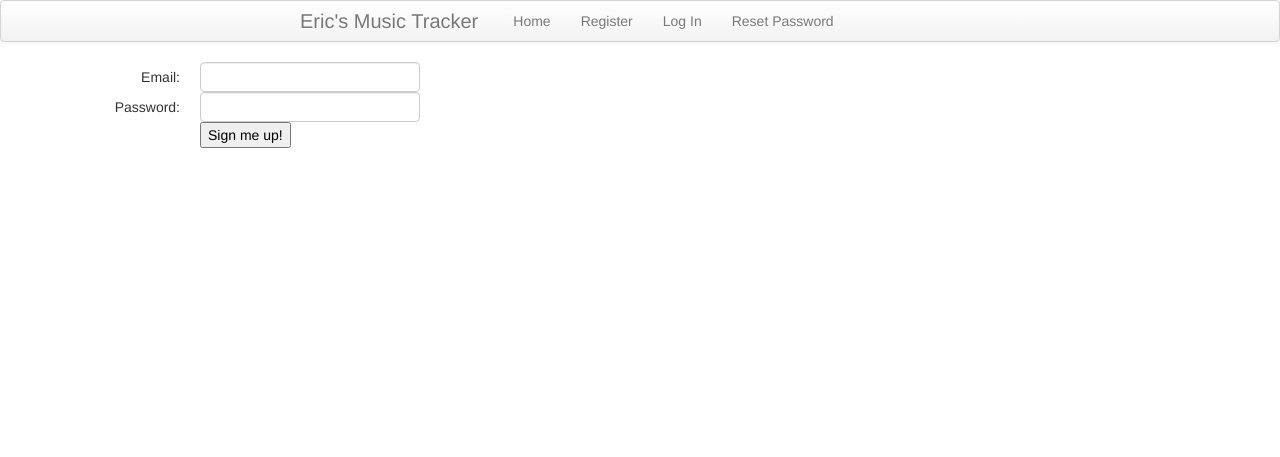
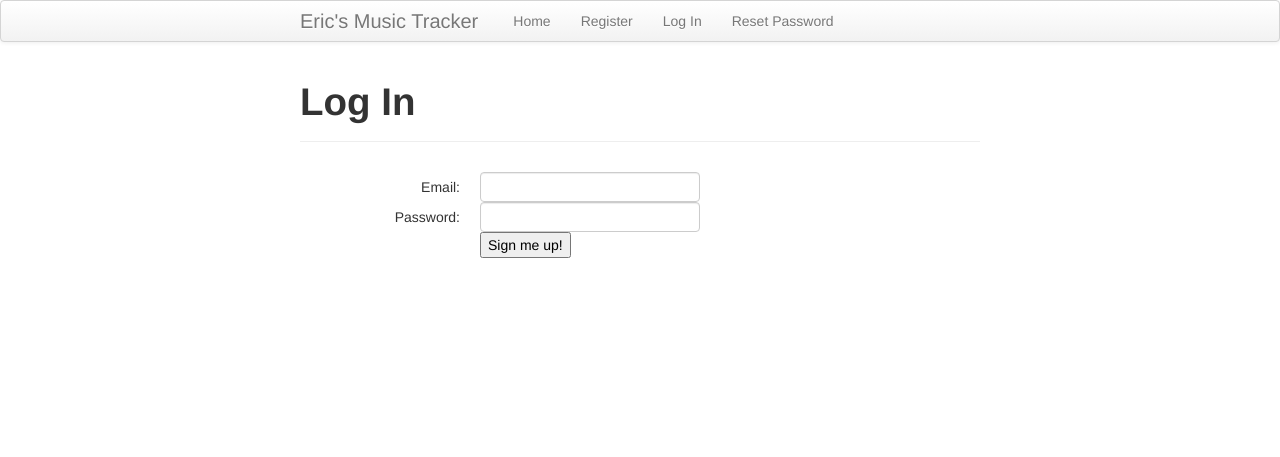
Before and after one commit to EFulmer/music_tracker, a Flask app: page /login/ in a window 1280 px wide. Shown: the top 457 px of the page. Run offline with Flask 2, Linux system fonts and the light colour scheme; parts of the project's set-up code (start-up, migrations or seed data) failed here and were passed over.

Commit message:
fixed a bug in the login template

```diff
--- a/music_tracker/templates/login.html
+++ b/music_tracker/templates/login.html
@@ -1,8 +1,13 @@
 {% extends "layout.html" %}
 {% block body %}
 
-<div class="container-fluid">
-	<form class="form-horizontal" action="{{ url_for('register') }}" method=post name="">
+<div class="container">
+	<div class="page-header">
+		<h1>
+			Log In
+		</h1>
+	</div>
+	<form class="form-horizontal" action="{{ url_for('login') }}" method=post name="">
 		{{ form.csrf_token }}
         	<div class="control-group">
             		<label class="control-label" for="/add/">Email:</label>
--- a/music_tracker/views.py
+++ b/music_tracker/views.py
@@ -16,7 +16,6 @@ from .models import ArtistInfo, User, UsersArtist
 from .util import ts
 
 
-# TODO literally everything
 @app.route('/')
 def index():
     return render_template('index.html')
@@ -77,12 +76,12 @@ def login():
         user = User.query.filter_by(email=form.email.data).first_or_404()
 
         if user.is_correct_password(form.password.data):
-            print 'pass'
             login_user(user)
 
+            flash('logged in')
             return redirect(url_for('index'))
         else:
-            print 'fail'
+            flash('error')
             return redirect(url_for('login'))
 
     return render_template('login.html', form=form)
```
Also changed, not shown: music_tracker/templates/register.html (+6 -2 lines).
